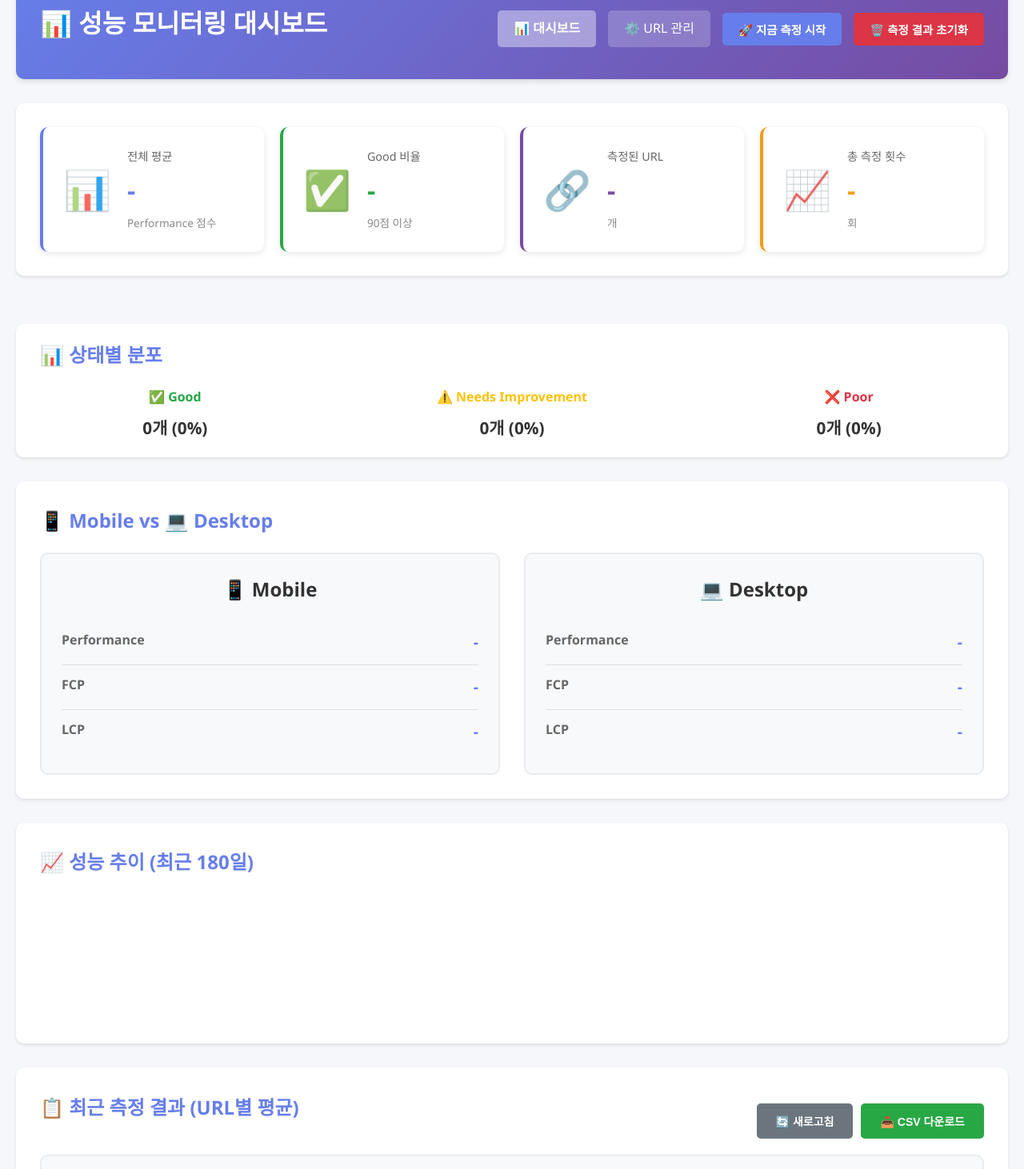
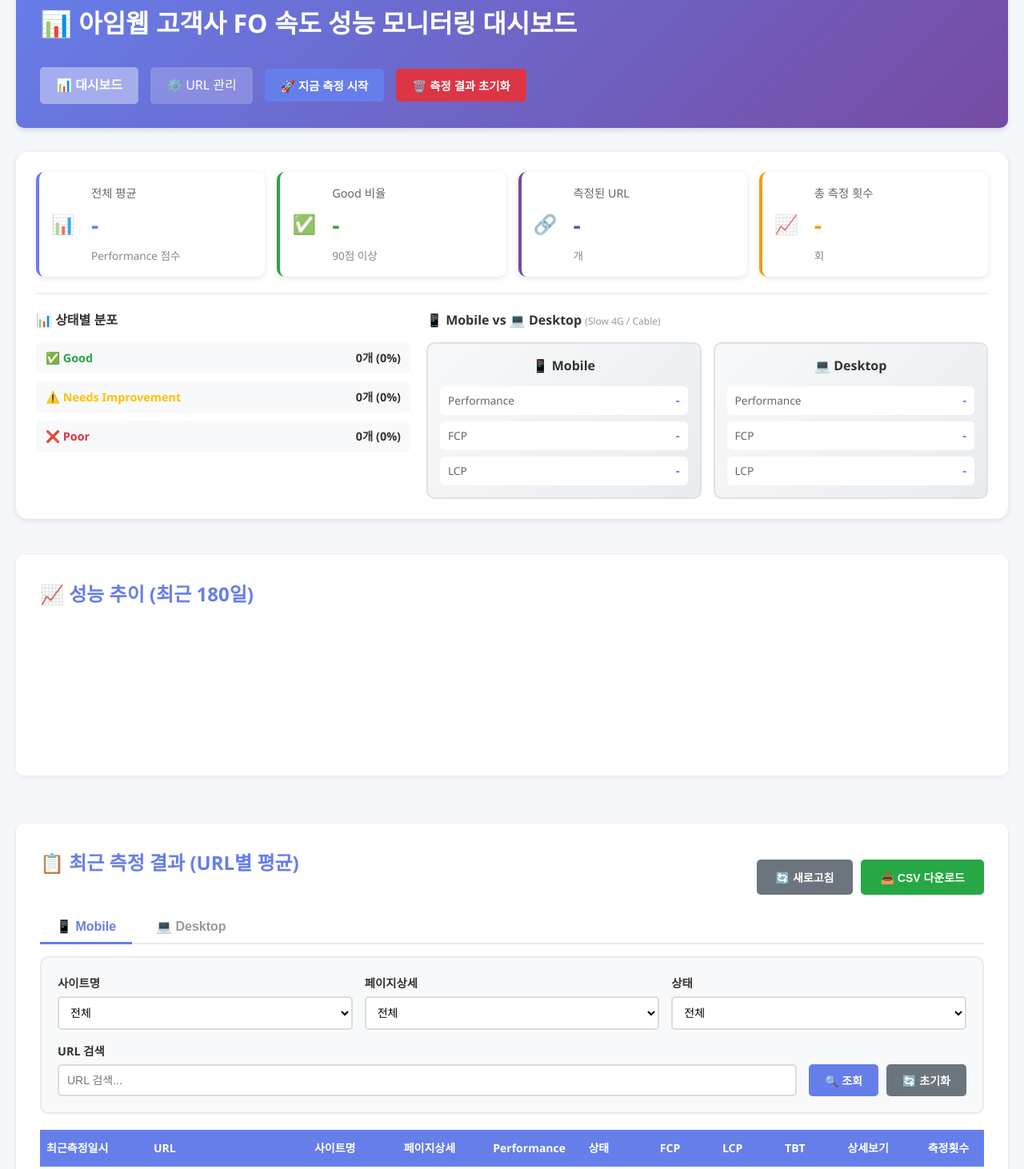
Before and after one commit to changbok-lee/performance-monitor, a plain HTML site: page frontend/index.html in a window 1280 px wide. Shown: the part 47-1509 px from the top of the page at 80% size. Drawn offline with nearby package versions, Linux system fonts and the light colour scheme; no server answers.

Commit message:
Fix: Separate Mobile/Desktop schedule, restore UI tabs

```diff
--- a/frontend/css/style.css
+++ b/frontend/css/style.css
@@ -1373,3 +1373,222 @@ nav {
     flex: 1;
   }
 }
+
+/* ==================== 테이블 한 줄 표시 강제 ==================== */
+
+#resultsTable td {
+  white-space: nowrap !important;
+  overflow: hidden;
+  text-overflow: ellipsis;
+  vertical-align: middle;
+  padding: 12px 8px;
+}
+
+#resultsTable th {
+  white-space: nowrap !important;
+  padding: 12px 8px;
+}
+
+#resultsTable .url-cell {
+  max-width: 180px;
+}
+
+/* 버튼도 한 줄로 */
+#resultsTable .btn-small {
+  white-space: nowrap !important;
+  display: inline-block;
+}
+
+/* 네트워크 탭 */
+.network-tabs {
+  display: flex;
+  gap: 10px;
+  margin-bottom: 15px;
+  border-bottom: 2px solid #e9ecef;
+  padding-bottom: 0;
+}
+
+.tab-btn {
+  padding: 10px 20px;
+  border: none;
+  background: none;
+  cursor: pointer;
+  font-size: 1em;
+  font-weight: 600;
+  color: #999;
+  border-bottom: 3px solid transparent;
+  transition: all 0.3s;
+  margin-bottom: -2px;
+}
+
+.tab-btn:hover {
+  color: #667eea;
+}
+
+.tab-btn.active {
+  color: #667eea;
+  border-bottom-color: #667eea;
+}
+
+/* 통합 요약 섹션 */
+.unified-summary {
+  background: white;
+  border-radius: 15px;
+  padding: 25px;
+  margin-bottom: 15px;
+  box-shadow: 0 2px 8px rgba(0,0,0,0.1);
+}
+
+.summary-cards-compact {
+  display: grid;
+  grid-template-columns: repeat(auto-fit, minmax(200px, 1fr));
+  gap: 15px;
+  margin-bottom: 20px;
+}
+
+.summary-cards-compact .card {
+  padding: 15px;
+  min-height: auto;
+}
+
+.summary-cards-compact .card-icon {
+  font-size: 1.5em;
+}
+
+.summary-cards-compact .card-value {
+  font-size: 1.8em;
+}
+
+.summary-bottom {
+  display: grid;
+  grid-template-columns: 1fr 1.5fr;
+  gap: 20px;
+  padding-top: 20px;
+  border-top: 2px solid #f0f0f0;
+}
+
+/* 상태별 분포 미니 */
+.status-section h3,
+.network-section h3 {
+  font-size: 1em;
+  margin: 0 0 15px 0;
+  color: #333;
+}
+
+.network-info {
+  font-size: 0.75em;
+  color: #999;
+  font-weight: normal;
+}
+
+.status-bars-mini {
+  display: flex;
+  flex-direction: column;
+  gap: 10px;
+}
+
+.status-item-mini {
+  display: flex;
+  justify-content: space-between;
+  align-items: center;
+  padding: 8px 12px;
+  background: #f8f9fa;
+  border-radius: 6px;
+}
+
+.status-label-mini {
+  font-size: 0.9em;
+  font-weight: 600;
+}
+
+.status-label-mini.good { color: #28a745; }
+.status-label-mini.warning { color: #ffc107; }
+.status-label-mini.poor { color: #dc3545; }
+
+.status-value-mini {
+  font-size: 0.9em;
+  font-weight: bold;
+  color: #333;
+}
+
+/* 네트워크 비교 미니 */
+.network-comparison-mini {
+  display: grid;
+  grid-template-columns: 1fr 1fr;
+  gap: 15px;
+}
+
+.network-card-mini {
+  background: linear-gradient(135deg, #f8f9fa 0%, #e9ecef 100%);
+  padding: 15px;
+  border-radius: 10px;
+  border: 2px solid #dee2e6;
+}
+
+.network-card-mini h4 {
+  margin: 0 0 12px 0;
+  font-size: 1em;
+  color: #333;
+  text-align: center;
+}
+
+.network-metrics {
+  display: flex;
+  flex-direction: column;
+  gap: 8px;
+}
+
+.network-metric {
+  display: flex;
+  justify-content: space-between;
+  align-items: center;
+  padding: 6px 10px;
+  background: white;
+  border-radius: 6px;
+  font-size: 0.85em;
+}
+
+.network-metric span {
+  color: #666;
+}
+
+.network-metric strong {
+  color: #667eea;
+  font-size: 1.1em;
+}
+
+/* 성능 추이 차트 섹션 */
+.chart-section {
+  background: white;
+  padding: 30px;
+  border-radius: 10px;
+  margin-bottom: 30px;
+  box-shadow: 0 2px 8px rgba(0, 0, 0, 0.05);
+  margin-top: 0;
+}
+
+/* 반응형 */
+@media (max-width: 1200px) {
+  .summary-bottom {
+    grid-template-columns: 1fr;
+  }
+}
+
+@media (max-width: 768px) {
+  .summary-cards-compact {
+    grid-template-columns: 1fr 1fr;
+  }
+
+  .network-comparison-mini {
+    grid-template-columns: 1fr;
+  }
+
+  .network-tabs {
+    flex-direction: column;
+  }
+
+  .tab-btn {
+    width: 100%;
+    text-align: left;
+  }
+}
--- a/frontend/index.html
+++ b/frontend/index.html
@@ -3,7 +3,7 @@
 <head>
   <meta charset="UTF-8">
   <meta name="viewport" content="width=device-width, initial-scale=1.0">
-  <title>성능 모니터링 대시보드</title>
+  <title>아임웹 고객사 FO 속도 성능 모니터링 대시보드</title>
   <link rel="stylesheet" href="css/style.css">
   <script src="https://cdn.jsdelivr.net/npm/chart.js@4.4.0/dist/chart.umd.min.js"></script>
 </head>
@@ -11,7 +11,7 @@
   <div class="container">
     <header>
       <div class="header-content">
-        <h1>📊 성능 모니터링 대시보드</h1>
+        <h1>📊 아임웹 고객사 FO 속도 성능 모니터링 대시보드</h1>
         <nav>
           <a href="index.html" class="active">📊 대시보드</a>
           <a href="url-manager.html">⚙️ URL 관리</a>
@@ -26,8 +26,10 @@
     </header>
 
     <main>
+      <!-- 통합 요약 섹션 -->
+      <section class="unified-summary">
         <!-- 상단 요약 카드 -->
-      <section class="summary-cards">
+        <div class="summary-cards-compact">
           <div class="card card-blue">
             <div class="card-icon">📊</div>
             <div class="card-content">
@@ -46,7 +48,7 @@
             </div>
           </div>
 
-        <div class="card card-purple">
+          <div class="card card-purple" onclick="location.href='url-manager.html'" style="cursor: pointer;">
             <div class="card-icon">🔗</div>
             <div class="card-content">
               <div class="card-title">측정된 URL</div>
@@ -55,7 +57,7 @@
             </div>
           </div>
 
-        <div class="card card-orange">
+          <div class="card card-orange" onclick="scrollToResults()" style="cursor: pointer;">
             <div class="card-icon">📈</div>
             <div class="card-content">
               <div class="card-title">총 측정 횟수</div>
@@ -63,73 +65,81 @@
               <div class="card-label">회</div>
             </div>
           </div>
-      </section>
+        </div>
 
-      <!-- 상태별 분포 (축소) -->
-      <section class="status-distribution-compact">
-        <h2>📊 상태별 분포</h2>
-        <div class="status-bars-compact">
-          <div class="status-item-compact">
-            <span class="status-label-compact good">✅ Good</span>
-            <div class="status-value-compact" id="goodCount">0개 (0%)</div>
+        <!-- 하단 통합 정보 -->
+        <div class="summary-bottom">
+          <!-- 상태별 분포 -->
+          <div class="status-section">
+            <h3>📊 상태별 분포</h3>
+            <div class="status-bars-mini">
+              <div class="status-item-mini">
+                <span class="status-label-mini good">✅ Good</span>
+                <span class="status-value-mini" id="goodCount">0개 (0%)</span>
               </div>
-          <div class="status-item-compact">
-            <span class="status-label-compact warning">⚠️ Needs Improvement</span>
-            <div class="status-value-compact" id="warningCount">0개 (0%)</div>
+              <div class="status-item-mini">
+                <span class="status-label-mini warning">⚠️ Needs Improvement</span>
+                <span class="status-value-mini" id="warningCount">0개 (0%)</span>
               </div>
-          <div class="status-item-compact">
-            <span class="status-label-compact poor">❌ Poor</span>
-            <div class="status-value-compact" id="poorCount">0개 (0%)</div>
+              <div class="status-item-mini">
+                <span class="status-label-mini poor">❌ Poor</span>
+                <span class="status-value-mini" id="poorCount">0개 (0%)</span>
               </div>
-        </div>
-      </section>
-
-      <!-- 네트워크별 비교 -->
-      <section class="network-comparison">
-        <h2>📱 Mobile vs 💻 Desktop</h2>
-        <div class="comparison-grid">
-          <div class="comparison-card">
-            <h3>📱 Mobile</h3>
-            <div class="metric">
-              <span class="metric-label">Performance</span>
-              <span class="metric-value" id="mobilePerf">-</span>
-            </div>
-            <div class="metric">
-              <span class="metric-label">FCP</span>
-              <span class="metric-value" id="mobileFcp">-</span>
-            </div>
-            <div class="metric">
-              <span class="metric-label">LCP</span>
-              <span class="metric-value" id="mobileLcp">-</span>
             </div>
           </div>
 
-          <div class="comparison-card">
-            <h3>💻 Desktop</h3>
-            <div class="metric">
-              <span class="metric-label">Performance</span>
-              <span class="metric-value" id="desktopPerf">-</span>
+          <!-- 네트워크별 비교 -->
+          <div class="network-section">
+            <h3>📱 Mobile vs 💻 Desktop <span class="network-info">(Slow 4G / Cable)</span></h3>
+            <div class="network-comparison-mini">
+              <div class="network-card-mini">
+                <h4>📱 Mobile</h4>
+                <div class="network-metrics">
+                  <div class="network-metric">
+                    <span>Performance</span>
+                    <strong id="mobilePerf">-</strong>
                   </div>
-            <div class="metric">
-              <span class="metric-label">FCP</span>
-              <span class="metric-value" id="desktopFcp">-</span>
+                  <div class="network-metric">
+                    <span>FCP</span>
+                    <strong id="mobileFcp">-</strong>
                   </div>
-            <div class="metric">
-              <span class="metric-label">LCP</span>
-              <span class="metric-value" id="desktopLcp">-</span>
+                  <div class="network-metric">
+                    <span>LCP</span>
+                    <strong id="mobileLcp">-</strong>
+                  </div>
+                </div>
+              </div>
+
+              <div class="network-card-mini">
+                <h4>💻 Desktop</h4>
+                <div class="network-metrics">
+                  <div class="network-metric">
+                    <span>Performance</span>
+                    <strong id="desktopPerf">-</strong>
+                  </div>
+                  <div class="network-metric">
+                    <span>FCP</span>
+                    <strong id="desktopFcp">-</strong>
+                  </div>
+                  <div class="network-metric">
+                    <span>LCP</span>
+                    <strong id="desktopLcp">-</strong>
+                  </div>
+                </div>
+              </div>
             </div>
           </div>
         </div>
       </section>
 
-      <!-- 성능 추이 차트 (180일) -->
+      <!-- 성능 추이 차트 (180일, Mobile/Desktop 분리) -->
       <section class="chart-section">
         <h2>📈 성능 추이 (최근 180일)</h2>
         <canvas id="performanceChart"></canvas>
       </section>
 
-      <!-- 최근 측정 결과 (평균) -->
-      <section class="data-table-section">
+      <!-- 최근 측정 결과 (탭 방식) -->
+      <section class="data-table-section" id="resultsSection">
         <div class="section-header">
           <h2>📋 최근 측정 결과 (URL별 평균)</h2>
           <div class="button-group">
@@ -140,6 +150,16 @@
               📥 CSV 다운로드
             </button>
           </div>
+        </div>
+
+        <!-- 네트워크 탭 -->
+        <div class="network-tabs">
+          <button class="tab-btn active" onclick="switchNetworkTab('Mobile')">
+            📱 Mobile
+          </button>
+          <button class="tab-btn" onclick="switchNetworkTab('Desktop')">
+            💻 Desktop
+          </button>
         </div>
 
         <div class="filters-enhanced">
@@ -155,15 +175,6 @@
               <label>페이지상세</label>
               <select id="pageDetailFilter">
                 <option value="">전체</option>
-                    </select>
-                    </div>
-
-                    <div class="filter-item">
-                    <label>네트워크</label>
-                    <select id="networkFilter">
-                        <option value="">전체</option>
-                        <option value="Mobile">📱 Mobile</option>
-                        <option value="Desktop">💻 Desktop</option>
               </select>
             </div>
 
@@ -203,23 +214,22 @@
           <table id="resultsTable">
             <thead>
               <tr>
-                <th>최근 측정일시</th>
-                <th>URL</th>
-                <th>사이트명</th>
-                <th>페이지상세</th>
-                <th>네트워크</th>
-                <th>Performance</th>
-                <th>상태</th>
-                <th>FCP</th>
-                <th>LCP</th>
-                <th>TBT</th>
-                <th>상세보기</th>
-                <th>측정 횟수</th>
+                <th style="width: 120px;">최근측정일시</th>
+                <th style="width: 180px;">URL</th>
+                <th style="width: 100px;">사이트명</th>
+                <th style="width: 100px;">페이지상세</th>
+                <th style="width: 90px;">Performance</th>
+                <th style="width: 80px;">상태</th>
+                <th style="width: 70px;">FCP</th>
+                <th style="width: 70px;">LCP</th>
+                <th style="width: 70px;">TBT</th>
+                <th style="width: 90px;">상세보기</th>
+                <th style="width: 70px;">측정횟수</th>
               </tr>
             </thead>
             <tbody id="resultsTableBody">
               <tr>
-                <td colspan="12" style="text-align:center;">
+                <td colspan="11" style="text-align:center;">
                   데이터를 불러오는 중...
                 </td>
               </tr>
@@ -316,7 +326,7 @@
             </div>
           </section>
 
-          <!-- 측정 이력 테이블 (측정소요시간 제외) -->
+          <!-- 측정 이력 테이블 -->
           <section class="detail-section">
             <h3>📋 측정 이력 (최신순)</h3>
             <div class="table-container">
```
Also changed, not shown: backend/auto-pull.js (added, +29 -0 lines), backend/check-db.js (added, +52 -0 lines), backend/run-measurement.js (+139 -12 lines), .github/workflows/scheduled-measurement.yml, 1 other file. Lines whose indentation alone changed are shown as unchanged.
